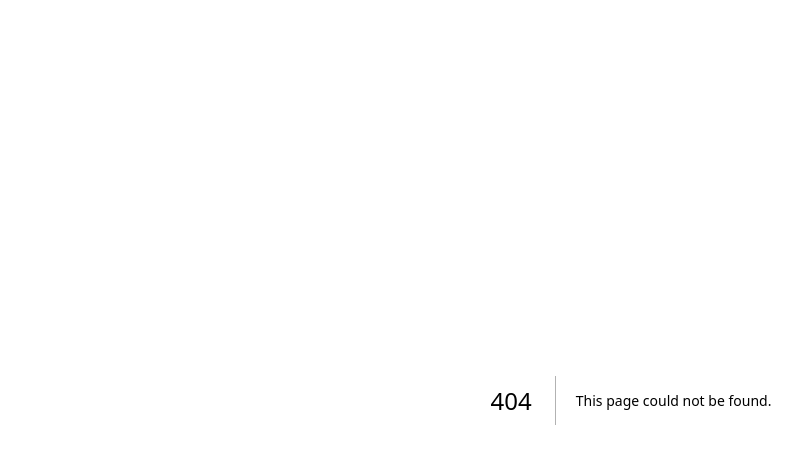
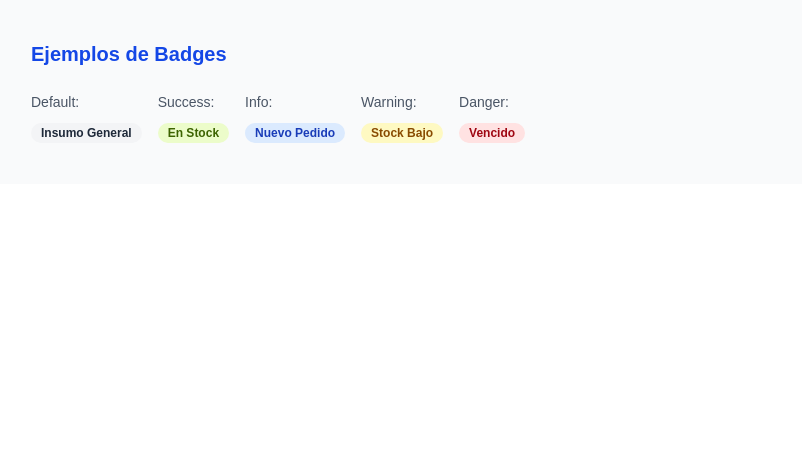
Before and after one commit to GGonzalezGG/capstone-front-inv, a Next.js app: page /BadgeTest in a window 1280 px wide. Before the commit this address had no page. Shown: the top 464 px of the page, without its empty margins (9-811 px from the left). Built offline with nearby package versions, Linux system fonts and the light colour scheme.

Commit message:
Badge componente

```diff
--- /dev/null
+++ b/app/BadgeTest/page.tsx
@@ -0,0 +1,39 @@
+'use client';
+  import React from 'react';
+  import Badge from '../components/ui/Badge';
+
+  const BadgeExample = () => {
+    return (
+      <div className="p-10 bg-gray-50 flex flex-wrap items-start gap-4">
+        <h2 className="w-full text-xl font-bold text-blue-700 mb-2">Ejemplos de Badges</h2>
+
+        <div>
+            <p className="text-sm text-gray-600 mb-2">Default:</p>
+            <Badge>Insumo General</Badge>
+        </div>
+
+        <div>
+            <p className="text-sm text-gray-600 mb-2">Success:</p>
+            <Badge variant="success">En Stock</Badge>
+        </div>
+
+        <div>
+            <p className="text-sm text-gray-600 mb-2">Info:</p>
+            <Badge variant="info">Nuevo Pedido</Badge>
+        </div>
+
+        <div>
+            <p className="text-sm text-gray-600 mb-2">Warning:</p>
+            <Badge variant="warning">Stock Bajo</Badge>
+        </div>
+
+        <div>
+            <p className="text-sm text-gray-600 mb-2">Danger:</p>
+            <Badge variant="danger">Vencido</Badge>
+        </div>
+
+      </div>
+    );
+  }
+
+  export default BadgeExample;
--- /dev/null
+++ b/app/components/ui/Badge.tsx
@@ -0,0 +1,58 @@
+import React from 'react';
+
+// Define the possible variants for the badge.
+type BadgeVariant = 'success' | 'warning' | 'danger' | 'info' | 'default';
+
+// Define the props for the Badge component.
+interface BadgeProps {
+  // The content to be displayed inside the badge.
+  children: React.ReactNode;
+  // The visual style of the badge. Defaults to 'default'.
+  variant?: BadgeVariant;
+  // Optional custom CSS classes to apply to the badge.
+  className?: string;
+}
+
+/**
+ * A reusable Badge component to display status, counts, or labels.
+ * It comes with several pre-defined color variants.
+ */
+const Badge: React.FC<BadgeProps> = ({
+  children,
+  variant = 'default',
+  className = ''
+}) => {
+  // Base styles for all badges
+  const baseClasses = 'inline-flex items-center px-2.5 py-0.5 rounded-full text-xs font-semibold';
+
+  // Variant-specific styles
+  const getVariantClasses = (variant: BadgeVariant): string => {
+    switch (variant) {
+      case 'success':
+        return 'bg-lime-100 text-lime-800';
+      case 'warning':
+        return 'bg-yellow-100 text-yellow-800';
+      case 'danger':
+        return 'bg-red-100 text-red-800';
+      case 'info':
+        return 'bg-blue-100 text-blue-800';
+      case 'default':
+      default:
+        return 'bg-gray-100 text-gray-800';
+    }
+  };
+
+  const combinedClassName = `
+    ${baseClasses}
+    ${getVariantClasses(variant)}
+    ${className}
+  `.trim();
+
+  return (
+    <span className={combinedClassName}>
+      {children}
+    </span>
+  );
+};
+
+export default Badge;
```
